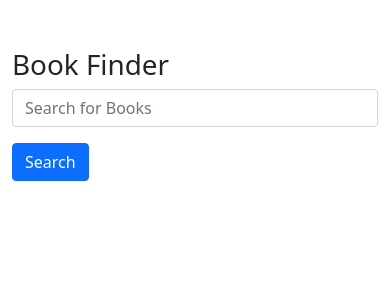
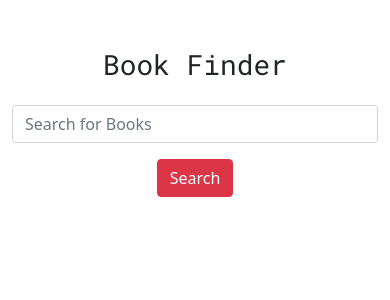
Before and after one commit to aliselmes/google-books-search, a React (Create React App) app: page / in a window 390 px wide. Shown: the top 300 px of the page. Built offline with nearby package versions, Linux system fonts and the light colour scheme.

Commit message:
added styling and responsiveness for mobile

```diff
--- a/public/index.html
+++ b/public/index.html
@@ -24,6 +24,8 @@
       work correctly both with client-side routing and a non-root public URL.
       Learn how to configure a non-root public URL by running `npm run build`.
     -->
+  <link href="https://fonts.googleapis.com/css2?family=Roboto+Mono&display=swap" rel="stylesheet">
+
     <title>React App</title>
   </head>
   <body>
--- a/src/App.css
+++ b/src/App.css
@@ -1,4 +1,21 @@
 .App {
+  text-align: center;
+}
+
+#text {
+  width: 50%;
+  margin: 0 auto;
+}
+
+a {
+  text-decoration: none;
+}
+
+h1 {
+  font-family: 'Roboto Mono', monospace;
+}
+
+h3 {
   text-align: center;
 }
 
@@ -8,10 +25,16 @@
 	width: 500px;
 	margin : 50px auto;
 	background-color : #FFF;
-	-webkit-box-shadow: 5px 5px 30px 0px rgba(0,0,0,0.75);
-	-moz-box-shadow: 5px 5px 30px 0px rgba(0,0,0,0.75);
-  box-shadow: 5px 5px 30px 0px rgba(0,0,0,0.75);
+	-webkit-box-shadow: 2px 2px 10px 0px rgba(0,0,0,0.75);
+	-moz-box-shadow: 2px 2px 10px 0px rgba(0,0,0,0.75);
+  box-shadow: 2px 2px 10px 0px rgba(0,0,0,0.75);
   border-radius: 10px;
+  transition: all 0.3s cubic-bezier(.25,.8,.25,1);
+}
+
+#book-card:hover {
+  background-color : #e6e6ff;
+  box-shadow: 10px 10px 10px 0px rgba(0,0,0,0.75);
 }
 
 .thumbnail {
@@ -47,3 +70,19 @@ h5 {
   white-space: nowrap;
   overflow: hidden;
 }
+
+
+
+@media only screen and (max-width: 400px) {
+
+    .right p, h5 {
+      display: none;
+    }
+
+}
+
+@media only screen and (max-width: 1000px){
+  #text {
+    width: 100%;
+  }
+}
--- a/src/App.js
+++ b/src/App.js
@@ -34,14 +34,14 @@ function App() {
       })
       .catch(error => {
         console.log(error);
-        setHasError(true)
+        setHasError(true);
       })
 
   }
 
   const directory = result && result.map(book => {
       return(
-        <Card id="book-card" key={book.id} className="col-12 col-md-3" fluid>
+        <Card id="book-card" key={book.id} className="col-12 col-md-3">
             <Book book={book}/>
         </Card>
       );
@@ -50,21 +50,21 @@ function App() {
   return (
     <div className="container mt-5">
       <div className="row">
-        <div className="col">
-          <h1>Book Finder</h1>
+        <div className="col text-center" id="searchbar">
+          <h1 className="mb-4">Book Finder</h1>
           <Form onSubmit={handleSubmit}>
             <FormGroup>
               <Input
                 type="text"
                 name="text"
                 id="text"
-                className="input-control"
+                className="input-control "
                 placeholder="Search for Books"
                 autoComplete="off"
                 onChange={handleChange}
               />
             </FormGroup>
-            <Button type="submit" color="primary" className="mt-3">Search</Button>
+            <Button type="submit" color="danger" className="mt-3">Search</Button>
           </Form>
         </div>
       </div>
--- a/src/components/Book.js
+++ b/src/components/Book.js
@@ -11,7 +11,7 @@ function Book({book}) {
                 <h5>{book.volumeInfo.title}</h5>
                 <p>{book.volumeInfo.authors}</p>
                 <em><p className="author">{book.volumeInfo.publisher}</p></em>
-                <a href={book.volumeInfo.previewLink} target="_blank" rel="noreferrer"><Button color="primary">More Info</Button></a>
+                <a href={book.volumeInfo.previewLink} target="_blank" rel="noreferrer"><Button color="primary">More...</Button></a>
             </CardBody>
         </div>
     );
```
